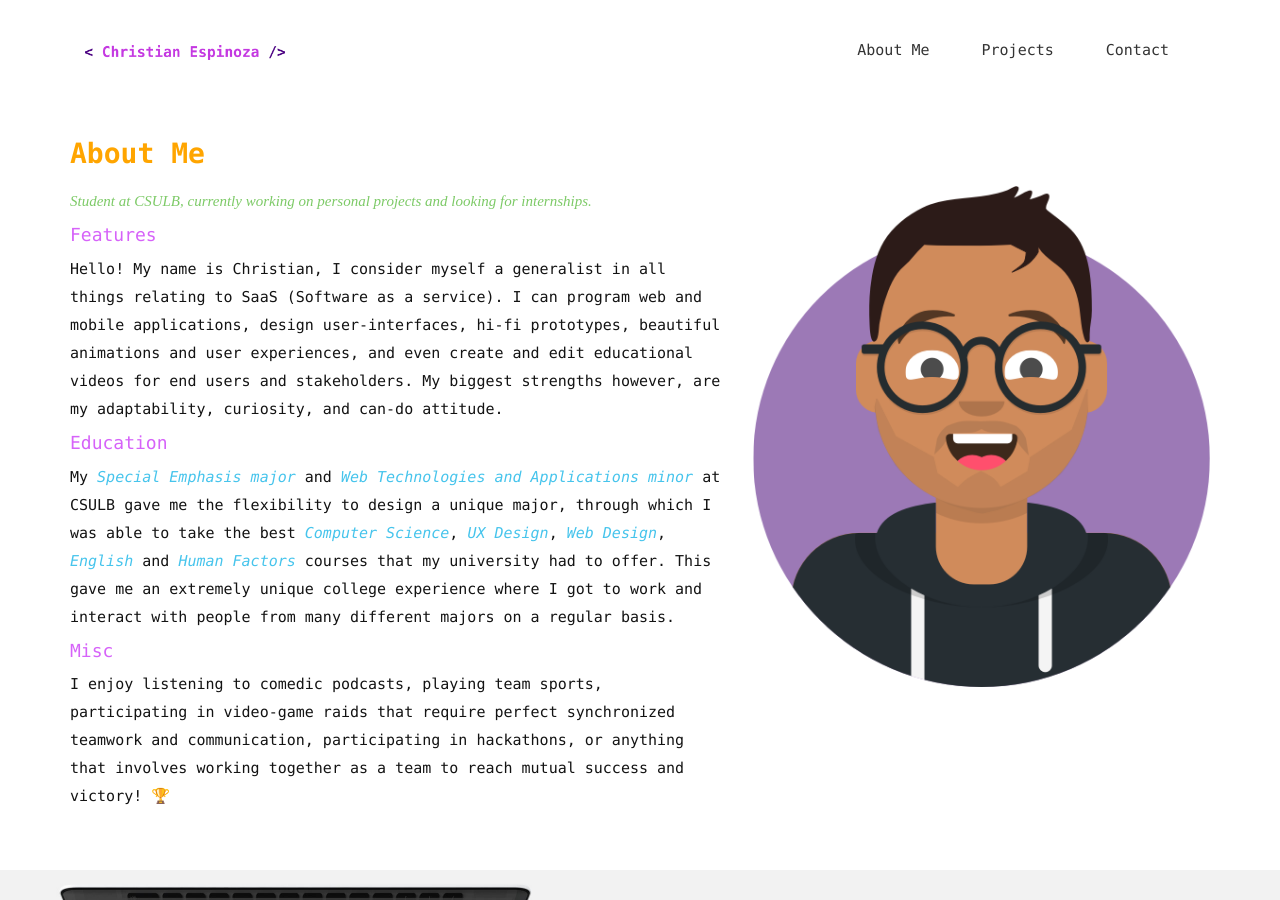
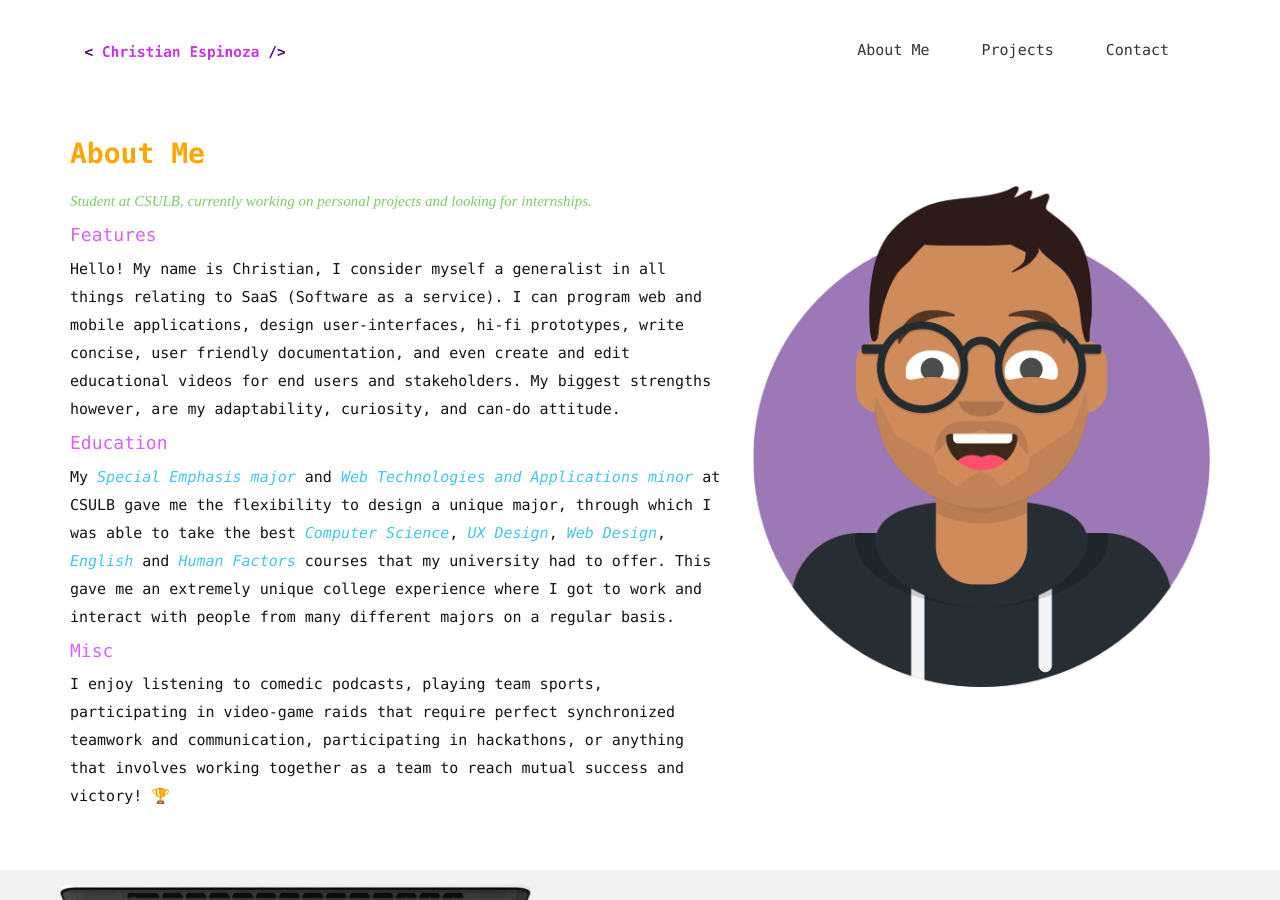
Before and after one commit to Kingslayyerr/Kingslayyerr.github.io, a Jekyll site: the page built from index.html, in a window 1280 px wide and 900 px high. Built offline with Jekyll 4.4.1, drawn with Linux system fonts in a browser that asks for light colours; nearby versions of some CDN libraries; some web fonts are replaced; some of the changed text lies outside the part shown.

Commit message:
new changes

```diff
--- a/index.html
+++ b/index.html
@@ -31,7 +31,7 @@ permalink: /
             <p> Student at CSULB, currently working on personal projects and looking for internships.</p>
           </div>
           <h4>Features</h4>
-          <p>Hello! My name is Christian, I consider myself a generalist in all things relating to SaaS (Software as a service). I can program web and mobile applications, design user-interfaces, hi-fi prototypes, beautiful animations and user experiences, and even create and edit educational videos for end users and stakeholders. My biggest strengths however, are my adaptability, curiosity, and can-do attitude. <!-- I learned to program on my own through hard work, persistence, and dedication. I started off learning the basics of <em style="color:#46c4ec;">HTML, CSS</em> and <em style="color:#46c4ec;">Javascript</em> then moved on to using more complex Libraries and Frameworks like <em style="color:#46c4ec;">React</em>, <em style="color:#46c4ec;">Redux</em> and <em style="color:#46c4ec;">Node</em>. -->
+          <p>Hello! My name is Christian, I consider myself a generalist in all things relating to SaaS (Software as a service). I can program web and mobile applications, design user-interfaces, hi-fi prototypes, write concise, user friendly documentation, and even create and edit educational videos for end users and stakeholders. My biggest strengths however, are my adaptability, curiosity, and can-do attitude. <!-- I learned to program on my own through hard work, persistence, and dedication. I started off learning the basics of <em style="color:#46c4ec;">HTML, CSS</em> and <em style="color:#46c4ec;">Javascript</em> then moved on to using more complex Libraries and Frameworks like <em style="color:#46c4ec;">React</em>, <em style="color:#46c4ec;">Redux</em> and <em style="color:#46c4ec;">Node</em>. -->
          <!--  I have taken a Systemic approach to my skills and education, I believe in breadth first then depth, to be an effective specialist you must at one point be a generalist. -->
           </p>
           <h4>Education</h4>
--- a/work.html
+++ b/work.html
@@ -213,7 +213,7 @@ order: 1
     <div class="row">
       <div class="col-md-12">
         <div class="block">
-          <h2>I design and develop amazing websites and user experiences.</h2>
+          <h2>Official Resume</h2>
           <p>Checkout my official Resume to see a timeline of my career path, education, organizations and certificates.</p>
           <a class="btn btn-default btn-call-to-action" href="#" >Download My Resume</a>
         </div>
```
Also changed, not shown: other parts of index.html (+1 -1 lines).
